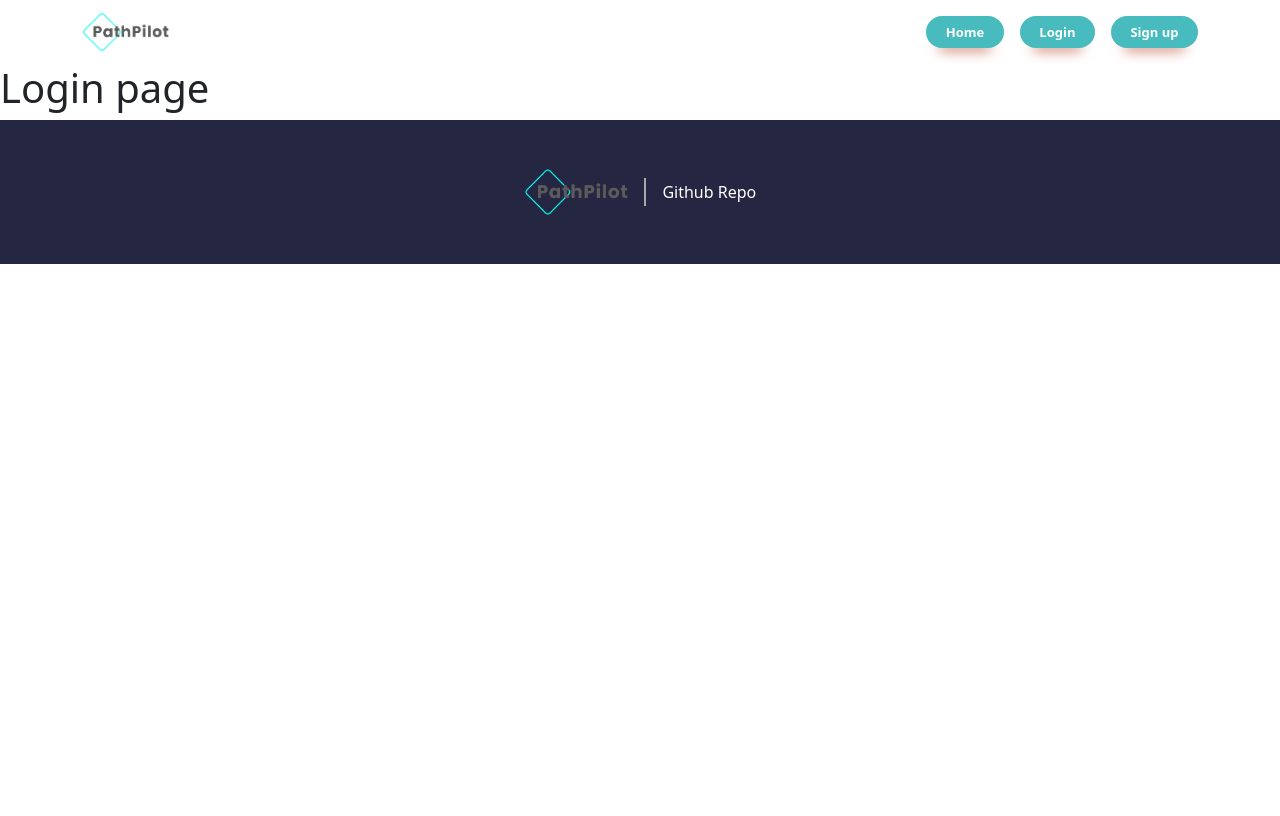
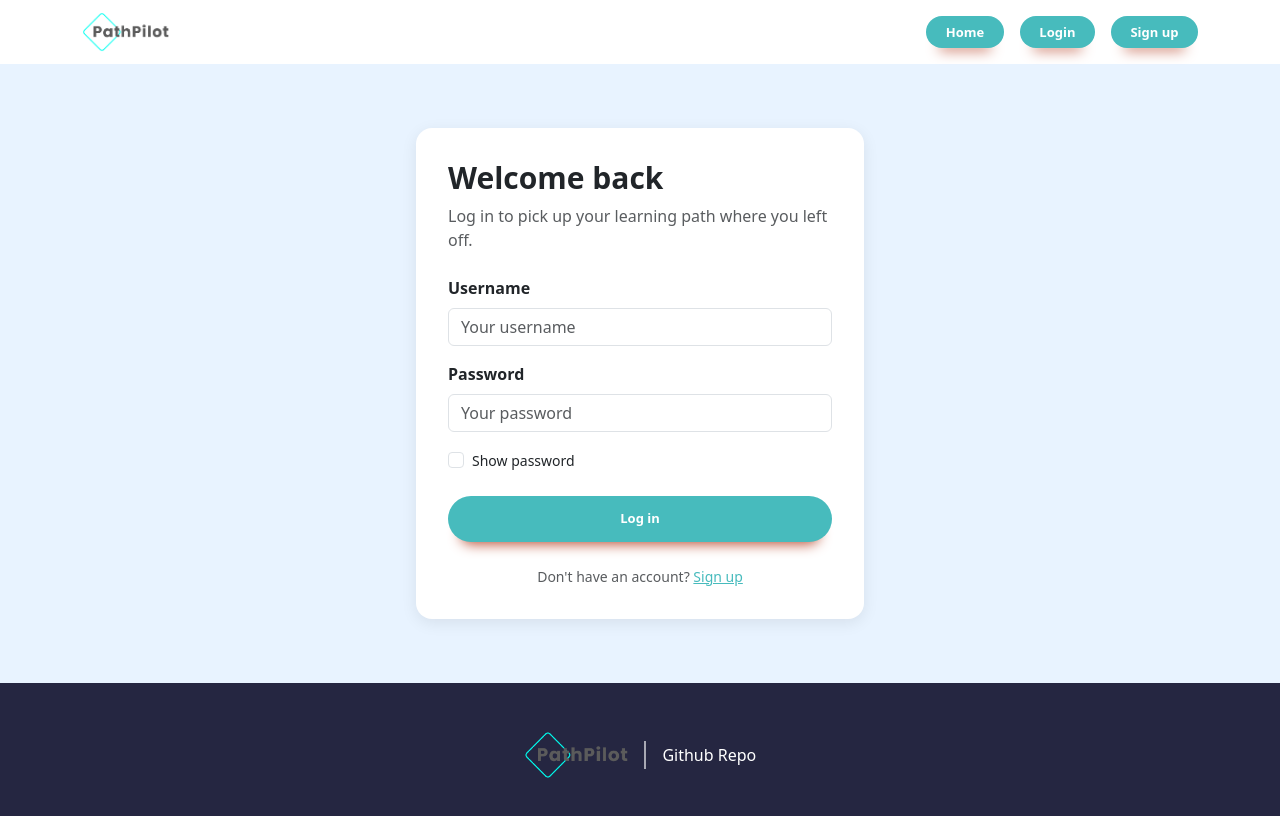
Before and after one commit to chingu-voyages/V62-tier2-team-23, a React (Vite) app in the folder path-pilot/: page /login in a window 1280 px wide. Shown: the top 816 px of the page. Built offline with nearby package versions, Linux system fonts and the light colour scheme.

Commit message:
add login page and redirect to home pagae on both signup and login

```diff
--- a/path-pilot/src/pages/Login.jsx
+++ b/path-pilot/src/pages/Login.jsx
@@ -1,7 +1,115 @@
+import { useState } from "react";
+import { Link, useNavigate } from "react-router-dom";
+
 export default function Login() {
+    const [username, setUsername] = useState("");
+    const [password, setPassword] = useState("");
+    const [showPassword, setShowPassword] = useState(false);
+    const navigate = useNavigate();
+
+    const [errors, setErrors] = useState({
+        username: "",
+        password: "",
+    });
+
+    function handleSubmit(e) {
+        e.preventDefault();
+
+        const name = username.trim();
+        const newErrors = { username: "", password: "" };
+
+        if (name === "") {
+            newErrors.username = "Please enter your username.";
+        }
+
+        if (password === "") {
+            newErrors.password = "Please enter your password.";
+        }
+
+        setErrors(newErrors);
+
+        const hasErrors = Object.values(newErrors).some((msg) => msg !== "");
+        if (hasErrors) {
+            return;
+        }
+
+        console.log("Login is valid!", { username: name });
+        // LocalStorage here WEAAaaaaaaaaaaaaaaM
+        navigate("/");
+    }
+
     return (
-        <main>
-            <h1>Login page</h1>
+        <main className="auth-page">
+            <section className="auth-card">
+                <form onSubmit={handleSubmit} noValidate>
+                    <div className="mb-4">
+                        <h1 className="auth-title fw-bold mb-2">Welcome back</h1>
+                        <p className="auth-subtitle text-muted mb-0">
+                            Log in to pick up your learning path where you left off.
+                        </p>
+                    </div>
+
+                    {/* Username */}
+                    <div className="mb-3">
+                        <label htmlFor="loginUsername" className="form-label fw-semibold">
+                            Username
+                        </label>
+                        <input
+                            id="loginUsername"
+                            className={`form-control auth-input ${errors.username ? "is-invalid" : ""}`}
+                            type="text"
+                            placeholder="Your username"
+                            autoComplete="username"
+                            value={username}
+                            onChange={(e) => setUsername(e.target.value)}
+                        />
+                        {errors.username && (
+                            <div className="invalid-feedback">{errors.username}</div>
+                        )}
+                    </div>
+
+                    {/* Password */}
+                    <div className="mb-3">
+                        <label htmlFor="loginPassword" className="form-label fw-semibold">
+                            Password
+                        </label>
+                        <input
+                            id="loginPassword"
+                            className={`form-control auth-input ${errors.password ? "is-invalid" : ""}`}
+                            type={showPassword ? "text" : "password"}
+                            placeholder="Your password"
+                            autoComplete="current-password"
+                            value={password}
+                            onChange={(e) => setPassword(e.target.value)}
+                        />
+                        {errors.password && (
+                            <div className="invalid-feedback">{errors.password}</div>
+                        )}
+                    </div>
+
+                    {/* Show password */}
+                    <div className="form-check mb-4">
+                        <input
+                            id="loginShowPassword"
+                            className="form-check-input"
+                            type="checkbox"
+                            checked={showPassword}
+                            onChange={(e) => setShowPassword(e.target.checked)}
+                        />
+                        <label htmlFor="loginShowPassword" className="form-check-label small">
+                            Show password
+                        </label>
+                    </div>
+
+                    <button type="submit" className="button auth-submit">
+                        Log in
+                    </button>
+
+                    <p className="auth-footer-text text-muted small mb-0">
+                        Don't have an account? <Link to="/signup">Sign up</Link>
+                    </p>
+                </form>
+            </section>
         </main>
-    )
+    );
 }
--- a/path-pilot/src/pages/SignUp.jsx
+++ b/path-pilot/src/pages/SignUp.jsx
@@ -1,12 +1,13 @@
 import { useState } from "react";
-import { Link } from "react-router-dom";
+import { Link, useNavigate } from "react-router-dom";
+
 
 export default function SignUp() {
     const [username, setUsername] = useState("");
     const [password, setPassword] = useState("");
     const [confirmPassword, setConfirmPassword] = useState("");
     const [showPassword, setShowPassword] = useState(false);
-
+    const navigate = useNavigate();
     const [errors, setErrors] = useState({
         username: "",
         password: "",
@@ -44,8 +45,10 @@ export default function SignUp() {
             return;
         }
 
-        // Valid. Send to backend if we end up using it
+
         console.log("Sign up is valid!", { username: name });
+        // localStorage stuff here Weaaaaaaaaaaam
+        navigate("/");
     }
 
     return (
```
